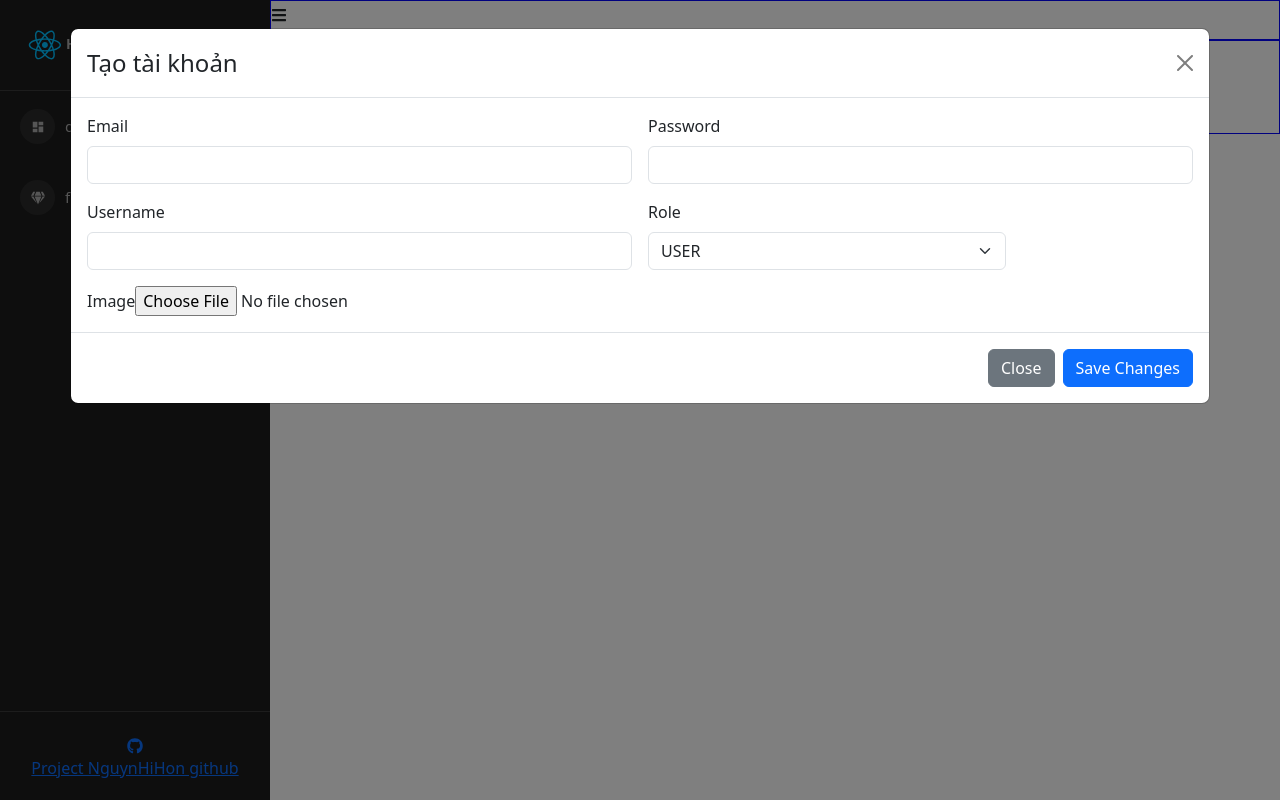
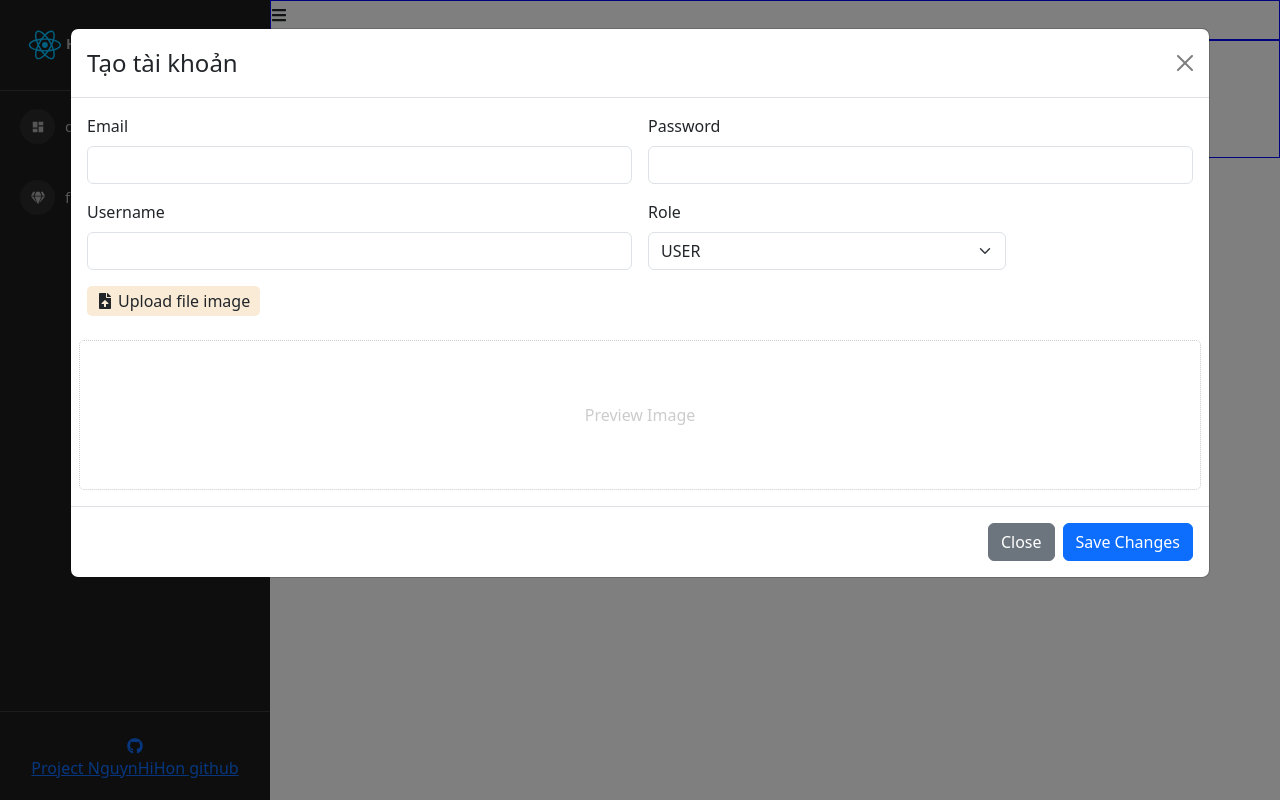
Before and after one commit to NguynHiHon/react-practice, a React (Create React App) app: page /admin/manager-users in a window 1280 px wide. Both pictures are taken after a click on the button "Launch demo modal". Built offline with nearby package versions, Linux system fonts and the light colour scheme.

Commit message:
tạo dao diện cmới cho upload ảnh của tạo mới người dùng

```diff
--- a/src/components/Admin/Admin.js
+++ b/src/components/Admin/Admin.js
@@ -3,6 +3,8 @@ import './Admin.scss';
 import { FaBars } from 'react-icons/fa';
 import { useState } from "react";
 import {  Outlet } from 'react-router-dom';
+import { FaFileUpload } from "react-icons/fa";
+
 const Admin = (props) => {
     const [collapsed, setCollapsed] = useState(false);
 
--- /dev/null
+++ b/src/components/Admin/Content/ManageUser.scss
@@ -0,0 +1,39 @@
+.modal-add-user {
+
+ .label-upload{
+
+    display: flex;
+    align-items: center;
+    gap: 5px;
+    padding: 3px 10px;
+    width: fit-content;
+    border-radius: 5px;
+    background-color:antiquewhite ;
+    cursor: pointer;
+    &:hover{
+        background-color: #dcdcdc;
+    }
+}
+
+
+
+
+
+
+    .img-preview {
+        height: 150px;
+        border: 1px dotted #ccc;
+        border-radius: 5px;
+        display: flex ;
+        justify-content: center;
+        align-items: center;
+        color: #ccc;
+
+        img{
+
+            max-width: 100%;
+            max-height: 100%;
+        }
+    }
+
+}
--- a/src/components/Admin/Content/ManagerUser.js
+++ b/src/components/Admin/Content/ManagerUser.js
@@ -2,14 +2,15 @@
 
 
 import ModalCreatUser from "./ModalCreateUser";
+import './ManageUser.scss'
 const ManagerUser = (props) => {
 
     return (
-        <div classNameName="manage-user-container">
-            <div classNameName="title">
+        <div className="manage-user-container">
+            <div className="title">
                 Quản lí tài khoản
             </div>
-            <div classNameName="user-content">
+            <div className="user-content">
                 <div>
                     <button>
                         Thêm người dùng
@@ -17,8 +18,8 @@ const ManagerUser = (props) => {
                 </div>
                 <div>
                     Danh sách tài khoản
-                    <ModalCreatUser/>
                 </div>
+                <ModalCreatUser />
             </div>
 
         </div>
--- a/src/components/Admin/Content/ModalCreateUser.js
+++ b/src/components/Admin/Content/ModalCreateUser.js
@@ -1,12 +1,32 @@
 import { useState } from 'react';
 import Button from 'react-bootstrap/Button';
 import Modal from 'react-bootstrap/Modal';
+import { FaFileUpload } from "react-icons/fa";
 
-const ModalCreatUser=()=> {
+const ModalCreatUser = () => {
   const [show, setShow] = useState(false);
+  const [email, setEmail] = useState("")
+  const [password, setPassword] = useState("")
+  const [username, setUsername] = useState("")
+  const [image, setImage] = useState("")
+  const [preview, setPreview] = useState("")
 
+  const [role, setRole] = useState("USER")
   const handleClose = () => setShow(false);
   const handleShow = () => setShow(true);
+  const handleOnchangeImg = (e) => {
+    if (e && e.target && e.target.files[0]) {
+      setPreview(URL.createObjectURL(e.target.files[0]))
+    }
+    setPreview("")
+
+
+
+
+
+  }
+
+
 
   return (
     <>
@@ -15,6 +35,7 @@ const ModalCreatUser=()=> {
       </Button>
 
       <Modal size='xl'
+        className='modal-add-user'
         show={show}
         backdrop='static'
         onHide={handleClose}>
@@ -25,29 +46,44 @@ const ModalCreatUser=()=> {
 
           <form className="row g-3">
             <div className="col-md-6">
-    <label  className="form-label">Email</label>
-    <input type="email" className="form-control"/>
+              <label className="form-label">Email</label>
+              <input onChange={(e) => setEmail(e.target.value)} value={email} type="email" className="form-control" />
             </div>
             <div className="col-md-6">
-    <label  className="form-label">Password</label>
-    <input type="password" className="form-control" />
+              <label className="form-label">Password</label>
+              <input onChange={(e) => setPassword(e.target.value)} value={password} type="password" className="form-control" />
             </div>
             <div className="col-md-6">
-    <label  className="form-label">Username</label>
-    <input type="text" className="form-control" />
+              <label className="form-label">Username</label>
+              <input onChange={(e) => setUsername(e.target.value)} value={username} type="text" className="form-control" />
             </div>
             <div className="col-md-4">
-    <label  className="form-label">Role</label>
-    <select className="form-select">
+              <label className="form-label">Role</label>
+              <select className="form-select" onChange={(e) => { setRole(e.target.value) }}>
                 <option selected value={"USER"}>USER</option>
                 <option>ADMIN</option>
               </select>
             </div>
-  <div className='col-md-12'>
-    <label>Image</label>
-  <input type='file'/>
+
+            <div className='col-md-12 label-form-upload'  >
+              <label className='form-label label-upload' htmlFor='labelUpload'>
+                <FaFileUpload />Upload file image</label>
+              <input
+                type='file'
+                hidden id='labelUpload'
+                onChange={(e) => handleOnchangeImg(e)}
+              />
             </div>
+            <div className='col-md-12 img-preview'>
+              {preview ? <img src={preview} />
 
+                :
+                <span>Preview Image</span>
+              }
+
+
+
+            </div>
 
           </form>
 
```
Lines whose indentation alone changed are shown as unchanged.
